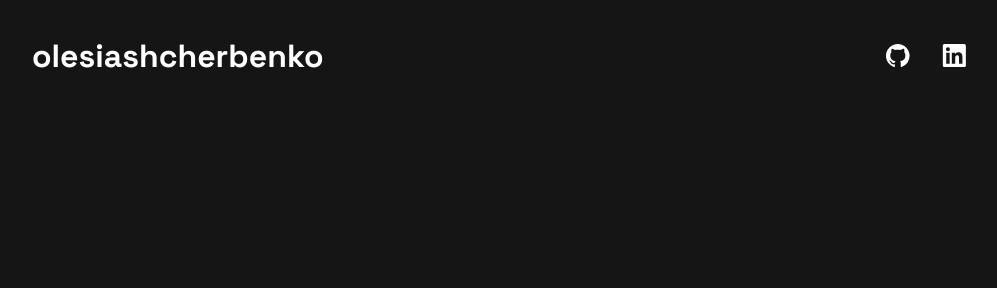
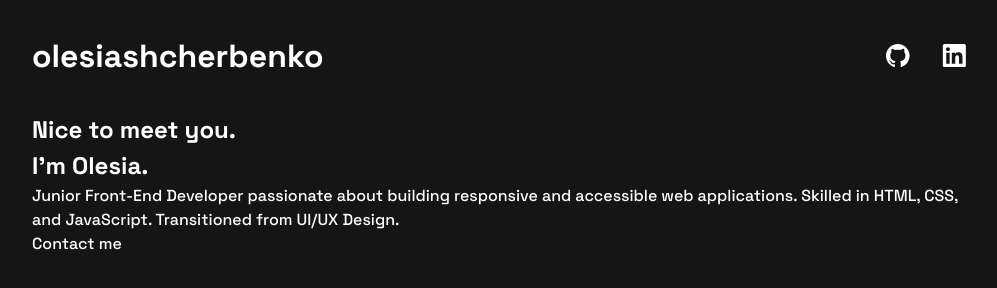
Before and after one commit to OlesiaShcherbenko/my-portfolio, a website built with Vite: page src/index.html in a window 1280 px wide. Shown: the whole page, without its empty margins (141-1138 px from the left). Built offline with nearby package versions, Linux system fonts and the light colour scheme.

Commit message:
feat: add markup for hero section

```diff
--- a/src/index.html
+++ b/src/index.html
@@ -14,6 +14,7 @@
   </head>
   <body>
     <load src="./partials/header.html" />
+    <load src="./partials/hero.html" />
     <script src="./main.js" type="module"></script>
   </body>
 </html>
--- /dev/null
+++ b/src/partials/hero.html
@@ -0,0 +1,18 @@
+<section class="hero">
+  <div class="container">
+    <h1 class="headline">
+      Nice to meet you. <br />
+      I'm <span>Olesia</span>.
+    </h1>
+    <p class="description">
+      Junior Front-End Developer passionate about building responsive and
+      accessible web applications. Skilled in HTML, CSS, and JavaScript. Transitioned from UI/UX Design.
+    </p>
+    <a
+      class="contact"
+      href="https://www.linkedin.com/in/olesia-shcherbenko-822488212/?utm_source=share&utm_campaign=share_via&utm_content=profile&utm_medium=ios_app"
+      target="_blank"
+      >Contact me</a
+    >
+  </div>
+</section>
```
